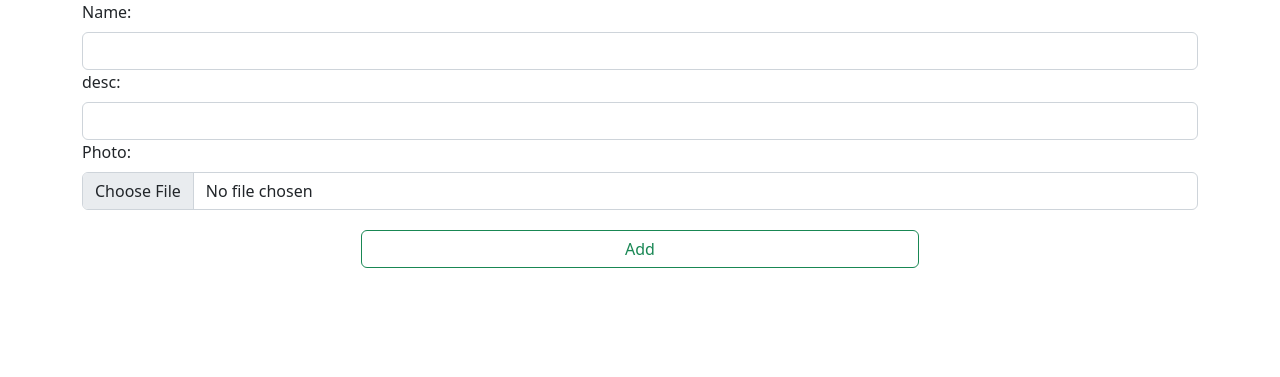
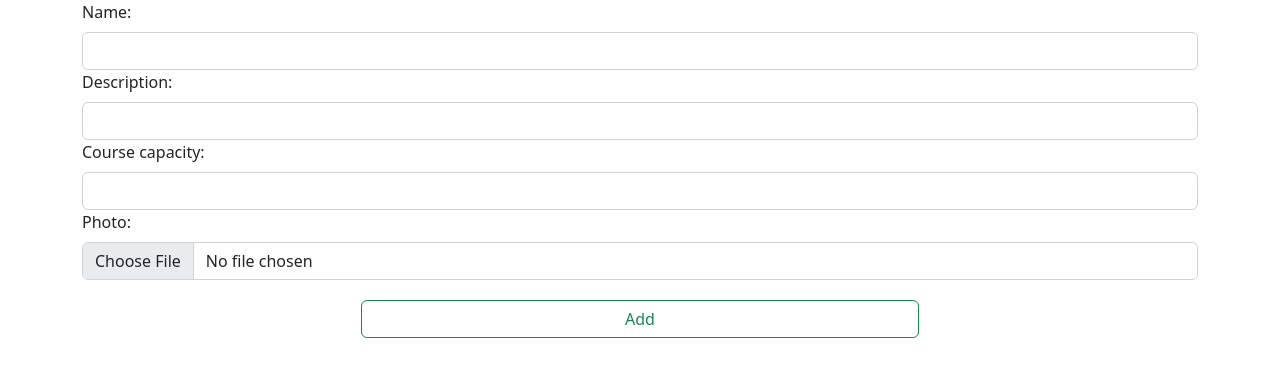
Before and after one commit to noura-ah/admission_project, a Django app: page /add_course in a window 1280 px wide. Shown: the top 377 px of the page. Run offline with Django 3.2, Linux system fonts and the light colour scheme; some libraries are stand-ins or nearby versions.

Commit message:
add capacity of course

```diff
--- a/admission_app/models.py
+++ b/admission_app/models.py
@@ -35,6 +35,7 @@ class Course(models.Model):
     name = models.CharField(max_length=255)
     desc=models.TextField()
     photo = models.ImageField(upload_to='images/', null=True)
+    capacity=models.IntegerField()
     created_at= models.DateTimeField(auto_now_add=True)
     updated_at = models.DateTimeField(auto_now=True)
 
--- a/admission_app/templates/add_course.html
+++ b/admission_app/templates/add_course.html
@@ -7,8 +7,12 @@
             <input type="text" name="name" class="form-control">
         </div>
         <div class="col">
-            <label class="form-label">desc: </label>
+            <label class="form-label">Description: </label>
             <input type="text" name="desc" class="form-control">
+        </div>
+        <div class="col">
+            <label class="form-label">Course capacity: </label>
+            <input type="number" name="capacity" class="form-control">
         </div>
         <div class="mb-3">
             <label for="formFile" class="form-label">Photo:</label>
--- a/admission_app/templates/admin.html
+++ b/admission_app/templates/admin.html
@@ -12,6 +12,7 @@
             <th scope="col">ID</th>
             <th scope="col">Course Name</th>
             <th scope="col">Description</th>
+            <th scope="col">Capacity</th>
             <th scope="col">Students Number: </th>
             <th scope="col">Actions: </th>
           </tr>
@@ -22,6 +23,7 @@
             <th scope="row">{{course.id}}</th>
             <td>{{course.name}}</td>
             <td>{{course.desc}}</td>
+            <td>{{course.capacity}}</td>
             {% load filters %}
             <td>{{ course.users.all|in_category:'approve'|length }} </td>
             <td>
--- a/admission_app/templates/edit_course.html
+++ b/admission_app/templates/edit_course.html
@@ -7,8 +7,12 @@
         <input type="text" name="name" class="form-control" value="{{course.name}}">
     </div>
     <div class="col">
-        <label class="form-label">desc: </label>
+        <label class="form-label">Description: </label>
         <input type="text" name="desc" class="form-control" value="{{course.desc}}">
+    </div>
+    <div class="col">
+        <label class="form-label">Course capacity: </label>
+        <input type="number" name="capacity" class="form-control" value="{{course.capacity}}">
     </div>
     <div class="mb-3">
         <label for="formFile" class="form-label">Photo:</label>
--- a/admission_app/views.py
+++ b/admission_app/views.py
@@ -83,6 +83,7 @@ def add_course(request):
     if request.method == "POST":
         name = request.POST["name"]
         desc = request.POST["desc"]
+        capacity=request.POST["capacity"]
         photo = request.FILES['photo']
         course = Course.objects.create(name=name,desc=desc,photo=photo)
         return redirect("/admin")
@@ -90,6 +91,10 @@ def add_course(request):
 
 def edit_state(request,id,state):
     user = User.objects.get(id=id)
+    if user.course.capacity == len(user.course.users.all().filter(state='approve')):
+        messages.error(request,f'{user.course.name} course is full')
+        #state var here is approve, we need to change it pennding
+        state=user.state
     user.state = state
     user.save()
     if state=='decline':
@@ -134,6 +139,7 @@ def edit_course(request,id):
     if request.method == "POST":
         course.name = request.POST["name"]
         course.desc = request.POST["desc"]
+        course.capacity=request.POST["capacity"]
         if request.FILES.get('photo'):
             course.photo = request.FILES['photo']
         course.save()
```
Also changed, not shown: admission_app/migrations/0008_course_capacity.py (added), db.sqlite3.
